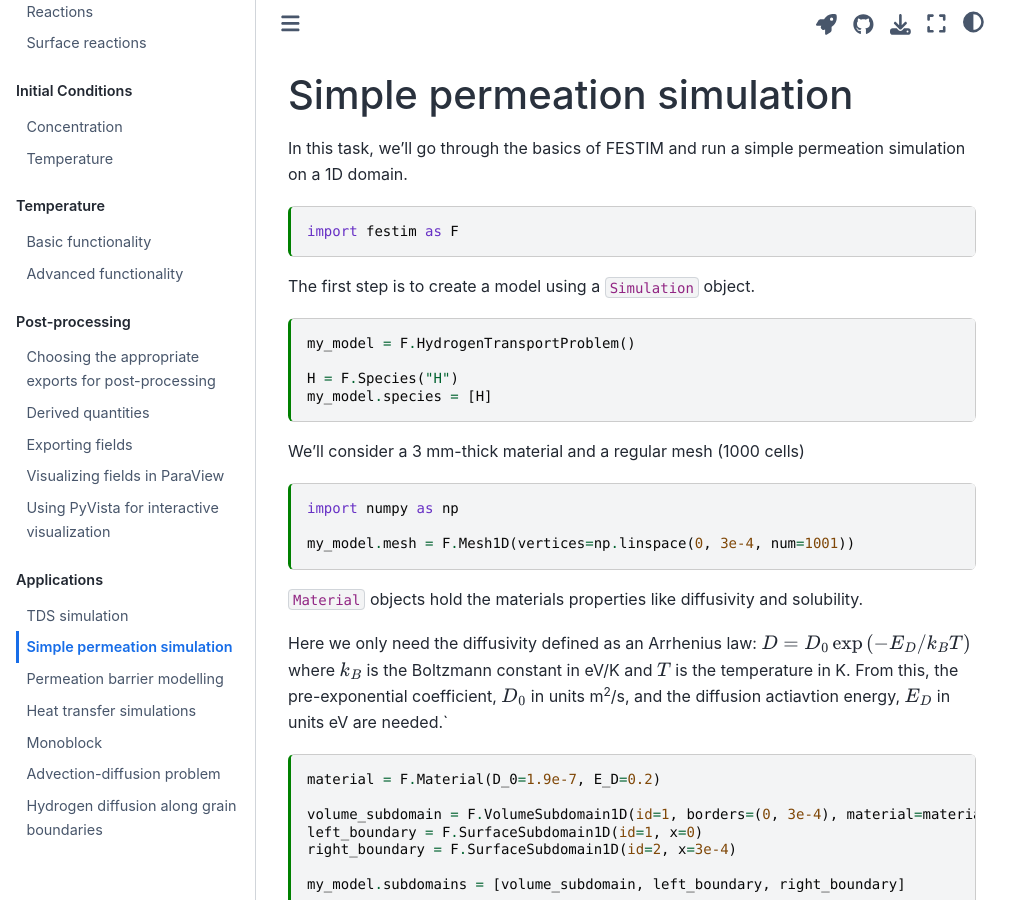
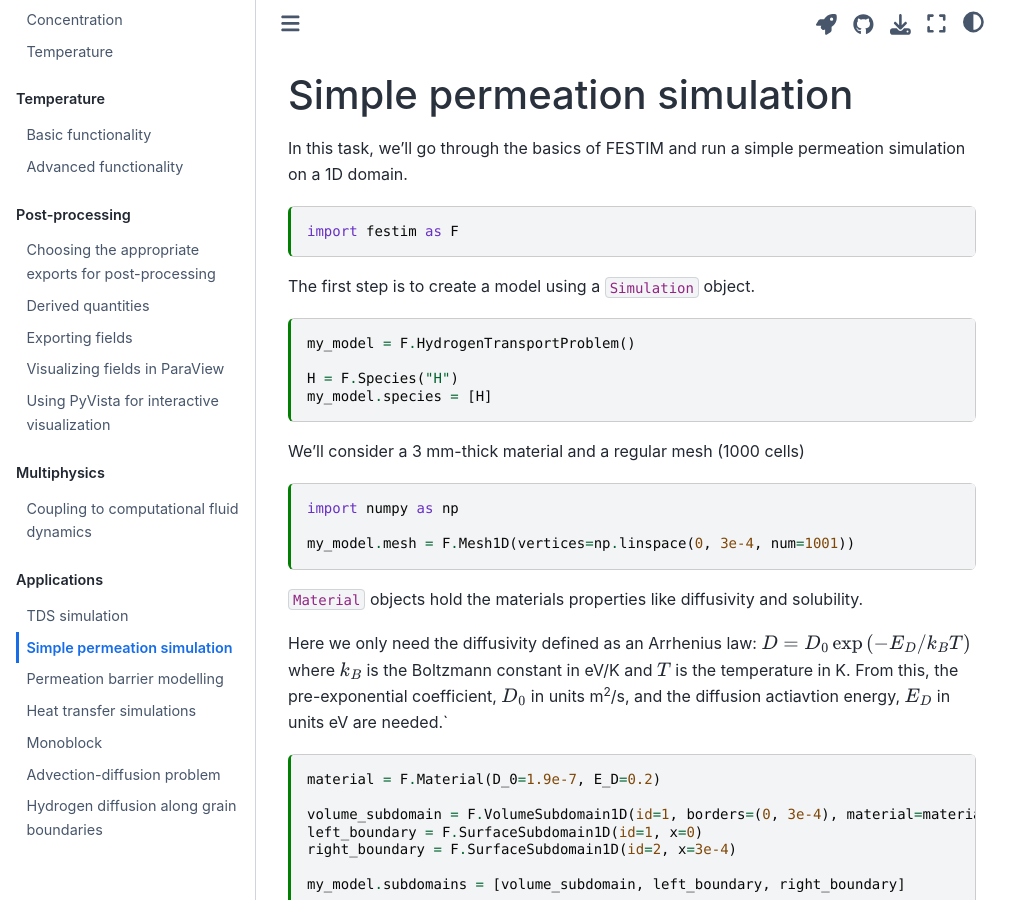
Before and after one commit to festim-dev/FESTIM-workshop, a Jupyter Book: the page built from book/content/applications/task03.ipynb, in a window 1280 px wide and 900 px high. Shown: the whole window, without its empty margins (0-1031 px from the left). Built offline with Jupyter Book 1.0.4 settings and Sphinx 7.4.7 and the Sphinx Book theme 1.1.4, drawn with Linux system fonts in a browser that asks for light colours; pages that are not in the unit, such as notebooks, are missing from menus.

Commit message:
added to toc

```diff
--- a/book/_toc.yml
+++ b/book/_toc.yml
@@ -53,6 +53,10 @@ parts:
     - file: content/post_process/paraview
     - file: content/post_process/pyvista
 
+  - caption: Multiphysics
+    chapters:
+    - file: content/multiphysics/cfd
+
   - caption: Applications
     chapters:
     - file: content/applications/task02
```
